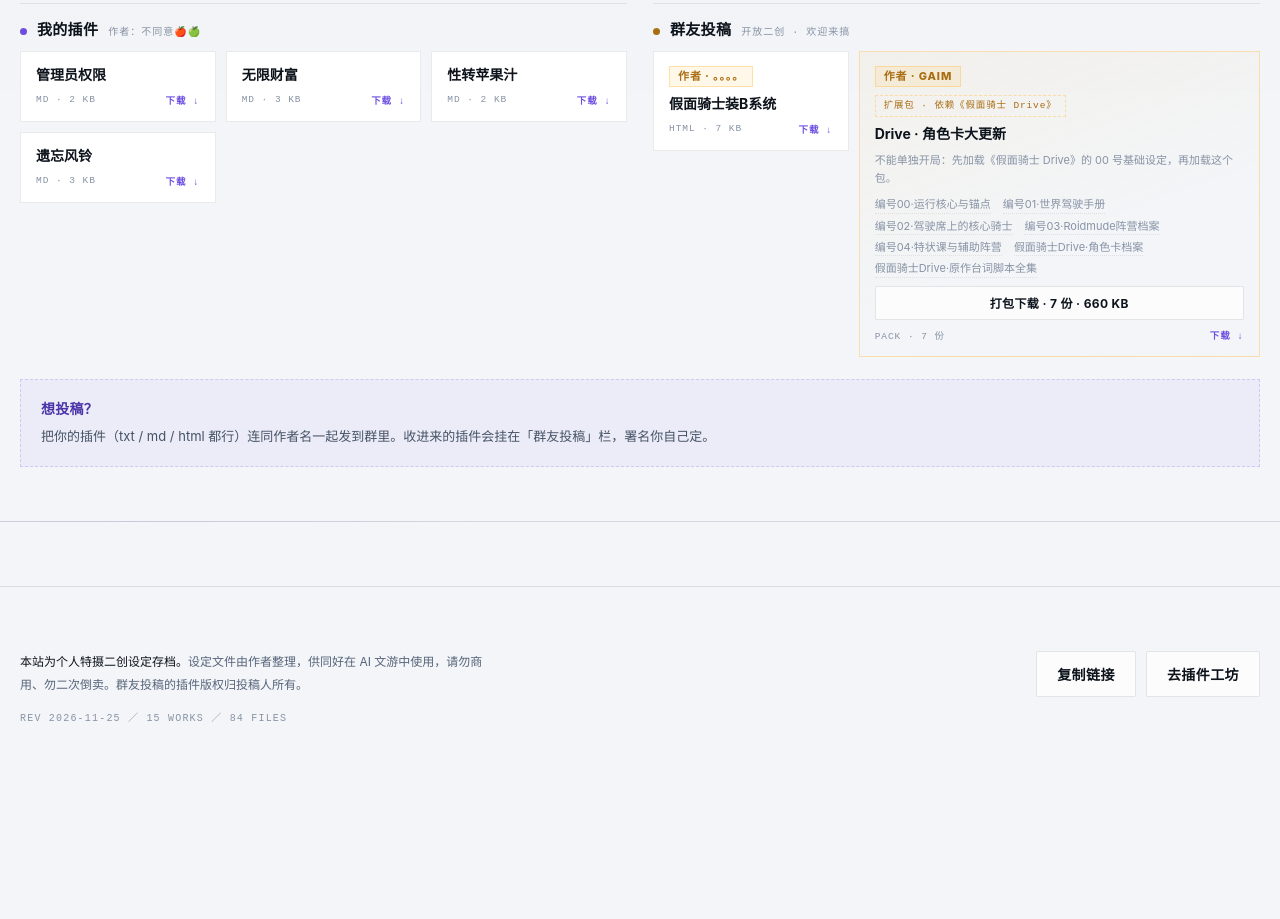
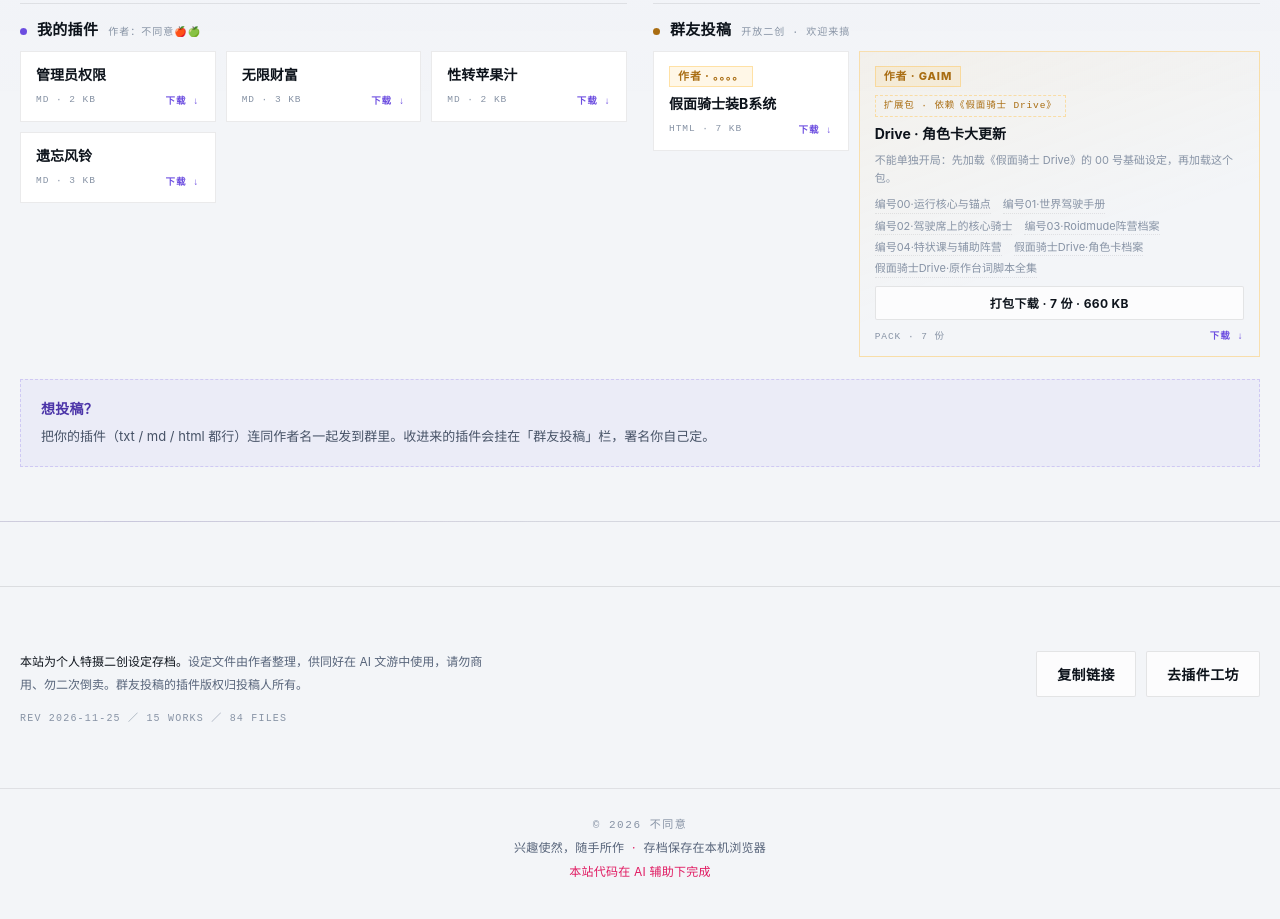
Before and after one commit to butongyi/tokusatsu-archive, a plain HTML site: page index.html in a window 1280 px wide. Shown: the part 2252-3171 px from the top of the page. Before the commit the page ends 3040 px from the top, so only its background shows below. Drawn offline with Linux system fonts and the light colour scheme; a web font is replaced by a local one.

Commit message:
页尾署名

```diff
--- a/index.html
+++ b/index.html
@@ -526,6 +526,18 @@ html[data-theme="light"] .proto-badge{color:#FFFFFF}
 .foot-note b{color:var(--ink);font-weight:500}
 .foot-note .tiny{display:block;margin-top:12px;font-family:ui-monospace,monospace;font-size:10px;letter-spacing:.12em;color:var(--dim2)}
 .foot-act{display:flex;gap:10px;flex-wrap:wrap}
+/* 末尾署名 */
+.sign{
+  position:relative;z-index:2;
+  padding:26px max(18px,calc(50% - 620px)) 40px;
+  border-top:1px solid var(--line2);
+  text-align:center;display:grid;gap:7px;
+}
+.sign p{margin:0}
+.sign .s1{font-family:ui-monospace,monospace;font-size:11px;letter-spacing:.14em;color:var(--dim2)}
+.sign .s2{font-size:12px;color:var(--dim);letter-spacing:.02em}
+.sign .s2 s{text-decoration:none;color:var(--hot);margin:0 .35em}
+.sign .s3{font-size:12px;color:var(--hot);letter-spacing:.02em}
 
 /* ================= 档案面板 ================= */
 #sheet{
@@ -666,6 +678,8 @@ html[data-theme="light"] .panel-act .btn-primary{color:#FFFFFF}
   .pitem{padding:12px 13px}
   .pitem.pack{grid-column:span 2}
   .foot{padding:24px 16px}
+  .sign{padding:22px 16px 30px}
+  .sign .s2{font-size:11.5px}
 }
 @media(max-width:520px){
   .hero-side{display:none}
@@ -799,6 +813,12 @@ html[data-theme="light"] .panel-act .btn-primary{color:#FFFFFF}
     <a class="btn btn-ghost" href="#workshop">去插件工坊</a>
   </div>
 </footer>
+
+<div class="sign">
+  <p class="s1">© 2026 不同意</p>
+  <p class="s2">兴趣使然，随手所作 <s>·</s> 存档保存在本机浏览器</p>
+  <p class="s3">本站代码在 AI 辅助下完成</p>
+</div>
 
 <div id="sheet" aria-hidden="true">
   <div class="panel" role="dialog" aria-modal="true" aria-labelledby="sheetName">
```
